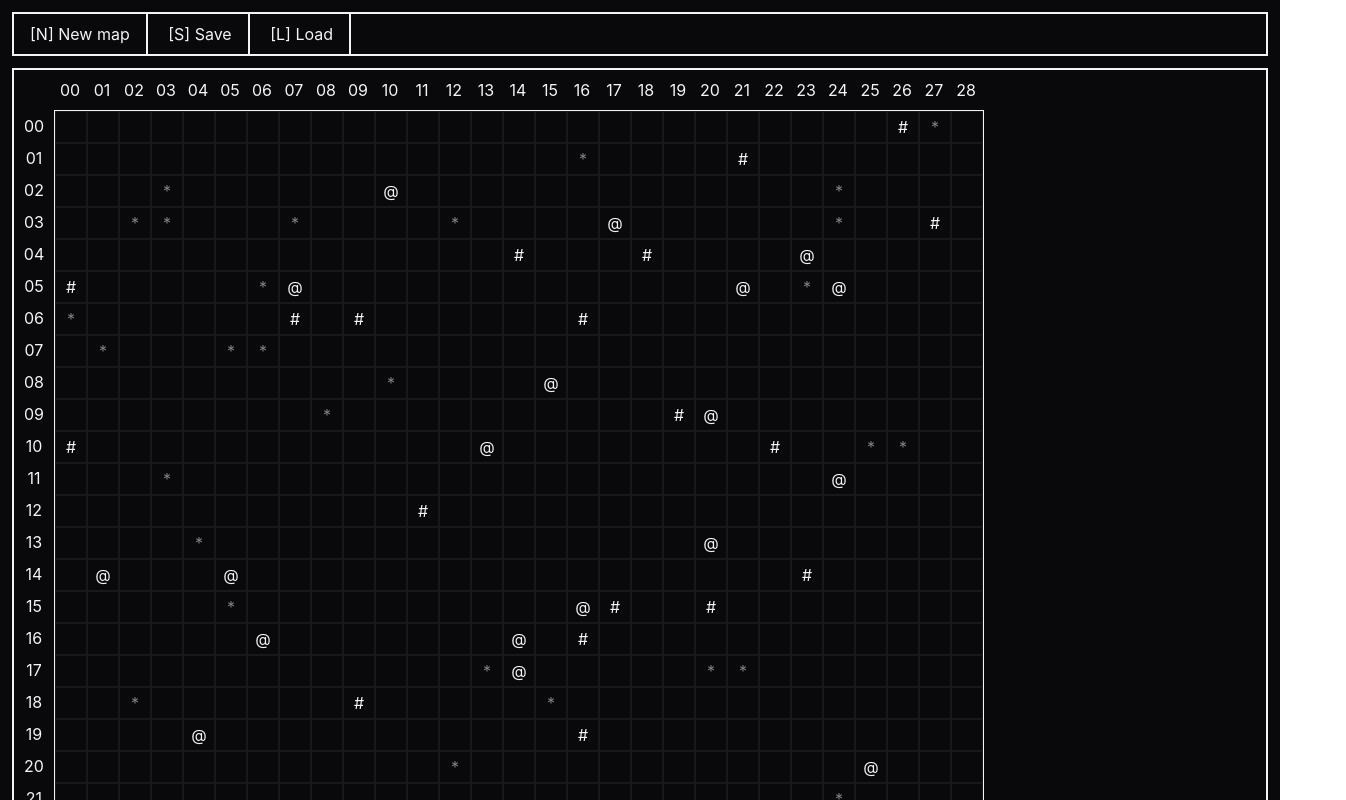
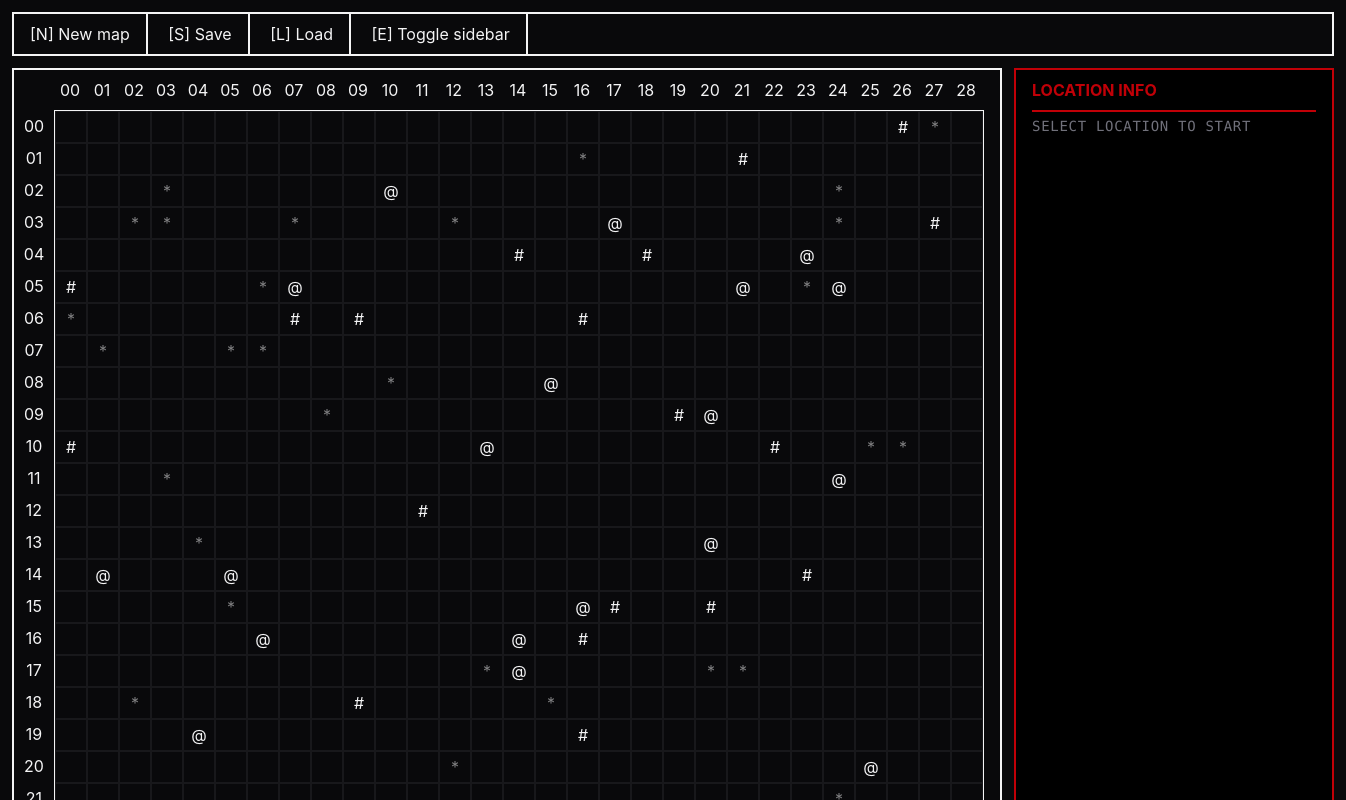
Before and after one commit to Luhmeiy/scifi, a SvelteKit app: page / in a window 1280 px wide. Shown: the top 800 px of the page, 1346 px wide, since content can reach past the window. Built offline with nearby package versions, Linux system fonts and the light colour scheme.

Commit message:
feat(sidebar): add toggleable sidebar

```diff
--- a/src/components/block.svelte
+++ b/src/components/block.svelte
@@ -5,11 +5,7 @@
 
 	let isOpen = $derived(location && location.id === openId);
 
-	const toggleOpen = () => {
-		console.log(isOpen);
-		console.log(openId === location?.id);
-		return isOpen ? (openId = undefined) : (openId = location?.id);
-	};
+	const toggleOpen = () => (isOpen ? (openId = undefined) : (openId = location?.id));
 
 	const getIcon = () => {
 		switch (location?.type) {
--- a/src/components/info.svelte
+++ b/src/components/info.svelte
@@ -1,19 +1,26 @@
 <script lang="ts">
 	import type { Location } from '../interfaces/location';
 
-	let { location, onClose }: { location: Location; onClose: () => void } = $props();
+	let { location }: { location: Location } = $props();
 </script>
 
-<div
-	class="absolute top-2 right-2 z-10 flex min-w-80 flex-col gap-1 border-2 border-red-700 bg-black px-8 py-4"
->
-	<span class="font-mono text-sm tracking-wider text-zinc-500 uppercase">{location.type}</span>
+<div class="relative flex min-w-80 flex-col gap-1 border-2 border-red-700 bg-black px-4 py-2">
+	<p class="mb-1 font-bold text-red-700">LOCATION INFO</p>
 
-	<h1 class="text-2xl font-bold">{location.name}</h1>
-	<p>{location.details}</p>
+	<hr class="border text-red-700" />
 
-	<button
-		class="absolute top-1 right-3 cursor-pointer font-mono font-bold text-zinc-500 duration-300 hover:text-zinc-100"
-		onclick={onClose}>x</button
-	>
+	{#if location}
+		<div class="mb-3">
+			<span class="font-mono text-sm tracking-wider text-zinc-500 uppercase">{location?.type}</span>
+			<h1 class="text-2xl leading-none font-bold">{location?.name}</h1>
+		</div>
+
+		<hr />
+
+		<p>{location?.details}</p>
+	{:else}
+		<span class="font-mono text-sm tracking-wider text-zinc-500 uppercase">
+			Select location to start
+		</span>
+	{/if}
 </div>
--- a/src/components/map.svelte
+++ b/src/components/map.svelte
@@ -18,7 +18,7 @@
 	);
 </script>
 
-<div class="flex flex-1 border-2">
+<div class="flex border-2">
 	<div class="flex flex-col">
 		<div class="h-10 w-10"></div>
 
--- a/src/components/navbar.svelte
+++ b/src/components/navbar.svelte
@@ -1,9 +1,11 @@
 <script lang="ts">
+	import { sidebarOpen } from '#lib/sidebar.ts';
 	import NavbarButton from './navbarButton.svelte';
 
 	const newMap = () => console.log('New map');
 	const save = () => console.log('Save');
 	const load = () => console.log('Load');
+	const toggleSidebar = () => sidebarOpen.update((v) => !v);
 
 	const onKeyDown = (e: KeyboardEvent) => {
 		switch (e.key) {
@@ -16,6 +18,9 @@
 			case 'l':
 				load();
 				break;
+			case 'e':
+				toggleSidebar();
+				break;
 		}
 	};
 </script>
@@ -24,6 +29,7 @@
 	<NavbarButton title="[N] New map" onClick={newMap} />
 	<NavbarButton title="[S] Save" onClick={save} />
 	<NavbarButton title="[L] Load" onClick={load} />
+	<NavbarButton title="[E] Toggle sidebar" onClick={toggleSidebar} />
 </nav>
 
 <svelte:window on:keydown={onKeyDown} />
--- /dev/null
+++ b/src/lib/sidebar.ts
@@ -0,0 +1,3 @@
+import { writable } from 'svelte/store';
+
+export const sidebarOpen = writable<boolean>(true);
--- a/src/routes/+page.svelte
+++ b/src/routes/+page.svelte
@@ -1,5 +1,6 @@
 <script lang="ts">
 	import { generateGalaxy } from '#lib/generate.ts';
+	import { sidebarOpen } from '#lib/sidebar.ts';
 	import Info from '../components/info.svelte';
 	import Map from '../components/map.svelte';
 
@@ -8,8 +9,10 @@
 	let openId = $state<string | undefined>(undefined);
 </script>
 
-<Map {map} {locations} bind:openId />
+<div class="flex flex-1 gap-3">
+	<Map {map} {locations} bind:openId />
 
-{#if openId}
-	<Info location={locations.find((l) => l.id === openId)!} onClose={() => (openId = undefined)} />
-{/if}
+	{#if $sidebarOpen}
+		<Info location={locations.find((l) => l.id === openId)!} />
+	{/if}
+</div>
```
